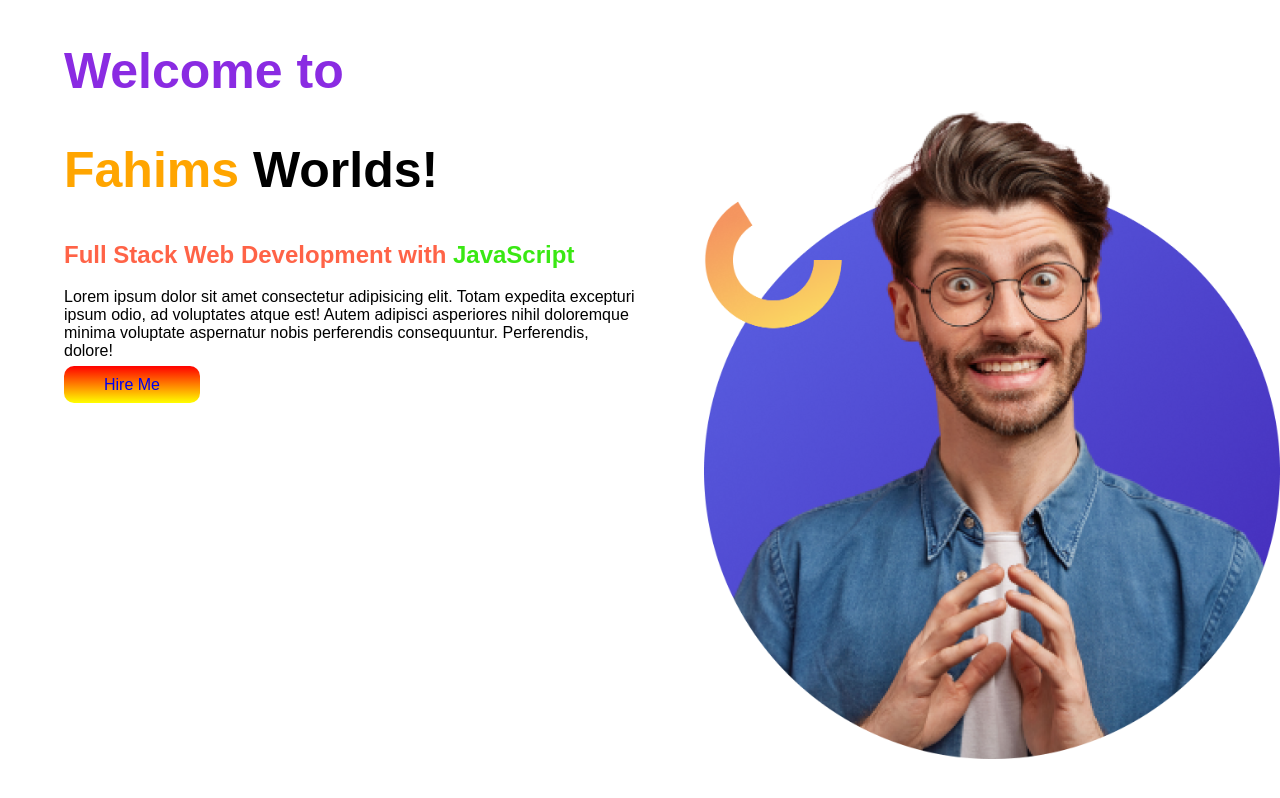
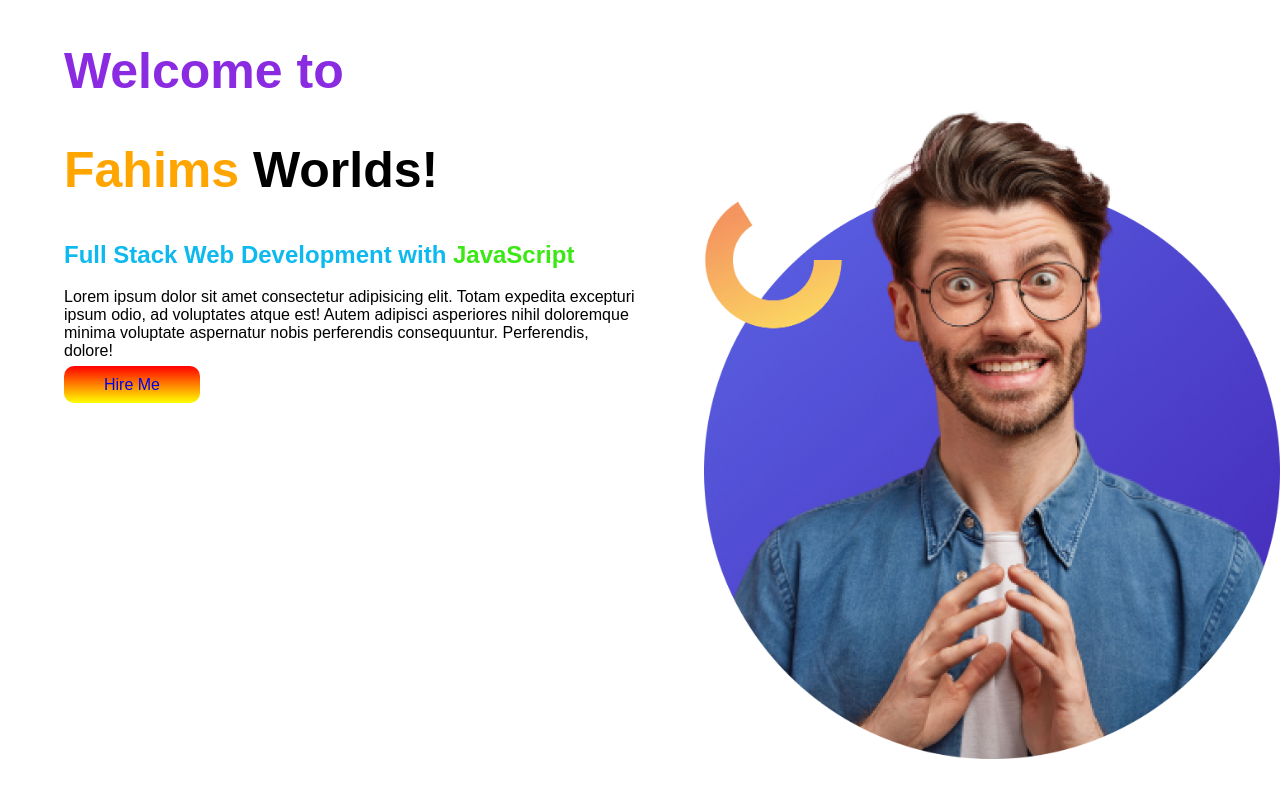
Before and after one commit to cfahim880/Professional.Protfolio2, a plain HTML site: page index.html in a window 1280 px wide. Drawn offline with Linux system fonts and the light colour scheme.

Commit message:
header part send

```diff
--- a/style.css
+++ b/style.css
@@ -29,7 +29,7 @@ h1{font-size: 50px;
     color: blueviolet;
 }
 .header-part h2{
-    color: tomato;
+    color: rgb(13, 185, 238);
 }
 .java{
     color: rgb(58, 232, 19);
```
